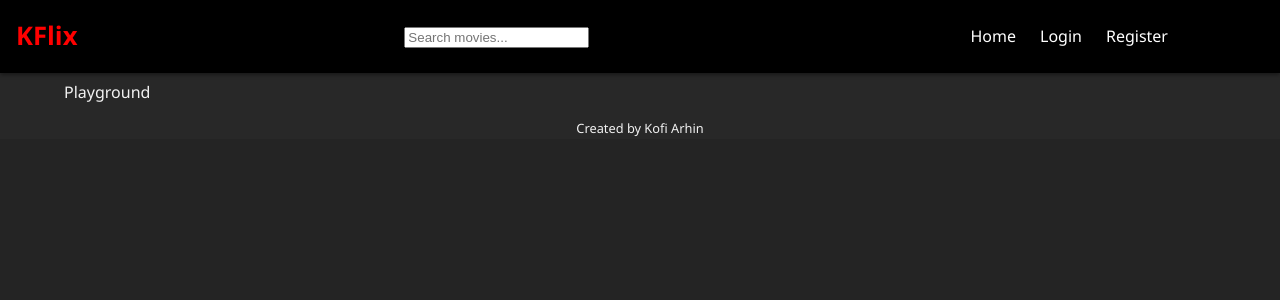
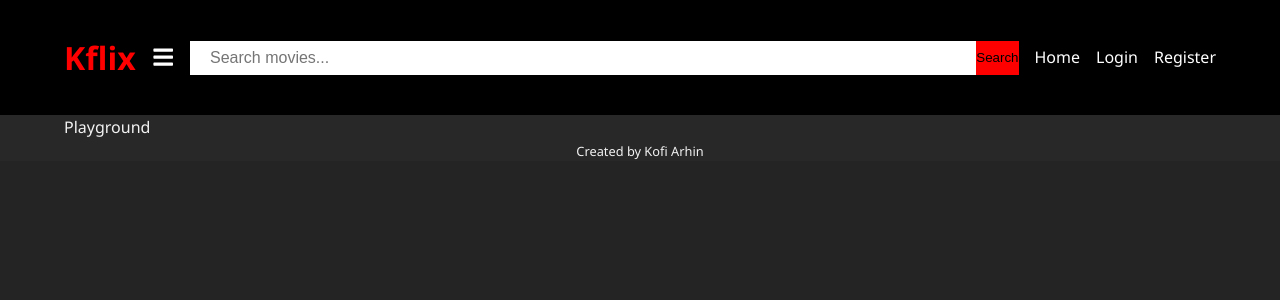
Before and after one commit to kofiarhin/kf-rt-movie-app, a React (Vite) app in the folder client/: page /playground in a window 1280 px wide. Shown: the top 300 px of the page. Built offline with nearby package versions, Linux system fonts and the light colour scheme; no server answers.

Commit message:
improve header on ui

```diff
--- a/client/src/components/Header/Header.jsx
+++ b/client/src/components/Header/Header.jsx
@@ -9,6 +9,7 @@ import { FaBars, FaTimes } from "react-icons/fa";
 
 const Header = () => {
   const [isOpen, setIsOpen] = useState(false);
+
   const { user } = useSelector((state) => state.auth);
   const { logout } = useAuth();
 
@@ -19,13 +20,15 @@ const Header = () => {
   const toggleSideNav = () => {
     setIsOpen((prev) => !prev);
   };
+
   return (
-    <header className="header">
+    <header id="header">
       <div className="container">
         <div className="header-left">
           <Link to="/" className="logo">
-            KFlix
+            <h1>Kflix</h1>
           </Link>
+          <FaBars className="menu" color="white" onClick={toggleSideNav} />
         </div>
 
         <SearchForm className="search" />
@@ -39,9 +42,7 @@ const Header = () => {
               <Link to="/for_you" className="nav-link">
                 For You
               </Link>
-              <Link to="/profile" className="nav-link">
-                Preferences
-              </Link>
+
               <Link to="/play_list" className="nav-link">
                 Playlist
               </Link>
@@ -59,7 +60,6 @@ const Header = () => {
             </>
           )}
         </div>
-        <FaBars className="menu" color="white" onClick={toggleSideNav} />
       </div>
     </header>
   );
--- a/client/src/components/Header/header.styles.scss
+++ b/client/src/components/Header/header.styles.scss
@@ -1,133 +1,75 @@
-.header {
-  position: fixed;
+#header {
+  padding: 2rem 0rem;
+  position: sticky;
   top: 0;
   left: 0;
-  width: 100%;
-  background: #000;
-  color: #fff;
-  z-index: 1000;
-  box-shadow: 0 2px 4px rgba(0, 0, 0, 0.4);
-  padding: 0;
-
+  right: 0;
+  background-color: black;
   .container {
     display: flex;
     align-items: center;
-    justify-content: space-between;
-    flex-wrap: wrap;
-    width: 100%;
-    margin: 0;
-    padding: 1rem;
-  }
-
     .header-left {
-    .logo {
-      font-size: 1.6rem;
-      font-weight: bold;
+      display: flex;
+      align-items: center;
+      h1 {
         color: red;
-      text-decoration: none;
       }
     }
-
-  .search {
+    .header-right {
+      button {
+        background-color: transparent;
+        display: inline-block;
+        margin-left: 1rem;
+      }
+      a {
+        color: white;
+        display: inline-block;
+        margin-left: 1rem;
+      }
+    }
+    .menu {
+      font-size: 1.4rem;
+      margin: 0rem 1rem;
+      cursor: pointer;
+    }
+    form {
+      background-color: red;
+      flex: 1;
       display: flex;
-    align-items: center;
-    flex: 1;
-    max-width: 400px;
-    margin: 1rem 0 1rem auto;
-
       input {
         flex: 1;
-      padding: 0.6rem 1rem;
-      border: 1px solid #444;
-      border-right: none;
-      border-radius: 4px 0 0 4px;
-      background-color: #222;
-      color: #fff;
+        padding: 0.5rem 0rem;
+        text-indent: 20px;
         font-size: 1rem;
-
-      &:focus {
-        outline: none;
-        border-color: red;
+        border: none;
       }
-    }
-
-    button {
-      padding: 0.6rem 1.2rem;
-      border: none;
-      background-color: red;
-      color: #fff;
-      font-size: 1rem;
-      font-weight: bold;
-      border-radius: 0 4px 4px 0;
-      cursor: pointer;
-
-      &:hover {
-        background-color: darkred;
     }
   }
 }
 
-  .header-right {
-    display: flex;
-    gap: 1.5rem;
-    align-items: center;
-
-    .nav-link {
-      color: #fff;
-      text-decoration: none;
+@media (max-width: 800px) {
+  #header {
+    padding: 1rem 0rem;
+    .container {
+      justify-content: space-between;
+      .header-left {
+        .menu {
+          order: -1;
+          margin-left: 0rem;
           font-size: 1rem;
-
-      &:hover {
-        color: red;
+        }
+        h1 {
+          margin-right: 0.5rem;
+          font-size: 1.2rem;
         }
       }
-
-    button {
-      background: red;
-      color: white;
-      border: none;
-      padding: 0.5rem 1rem;
-      border-radius: 4px;
-      cursor: pointer;
-
-      &:hover {
-        background: darkred;
+      form {
+        display: none;
       }
     }
-  }
-
-  .menu {
-    display: none;
-    font-size: 1.8rem;
-    cursor: pointer;
-    margin-left: 1rem;
-  }
-
-  @media (max-width: 768px) {
-    .search {
-      order: 3;
-      width: 100%;
-      margin: 1rem 0;
-    }
-
-    .menu {
-      display: block;
-    }
-
     .header-right {
-      display: none;
-      flex-direction: column;
-      align-items: flex-start;
-      width: 100%;
-      background: #111;
-      position: absolute;
-      top: 100%;
-      left: 0;
-      padding: 1rem;
-      gap: 1rem;
-
-      &.active {
-        display: flex;
+      a {
+        font-size: 0.8rem;
       }
     }
   }
--- a/client/src/main.styles.scss
+++ b/client/src/main.styles.scss
@@ -13,6 +13,15 @@
   -moz-osx-font-smoothing: grayscale;
 }
 
+* {
+  margin: 0;
+  padding: 0;
+}
+
+form {
+  padding: 0;
+  margin: 0;
+}
 // general styling
 .center {
   text-align: center;
@@ -33,7 +42,6 @@
 /* Base dark theme */
 body {
   margin: 0;
-  padding: 5rem 0rem 0rem 0rem;
   background-color: #282828;
   color: #f2f2f2;
   font-family: "Segoe UI", Roboto, Helvetica, Arial, sans-serif;
```
Lines whose indentation alone changed are shown as unchanged.
